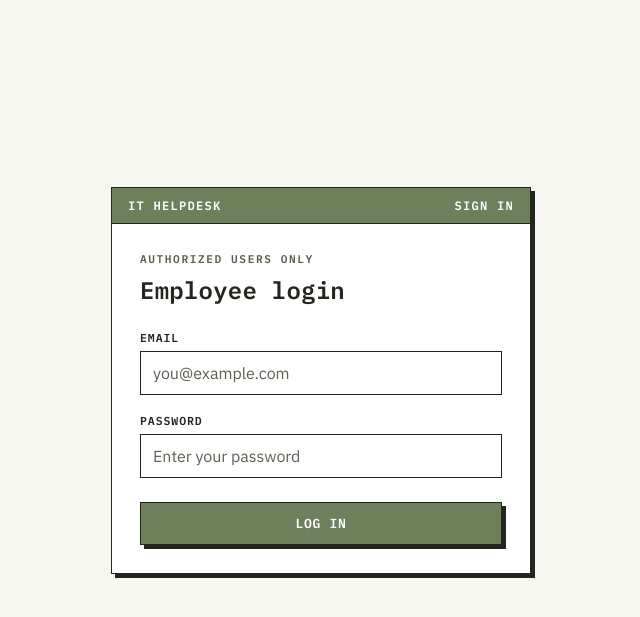
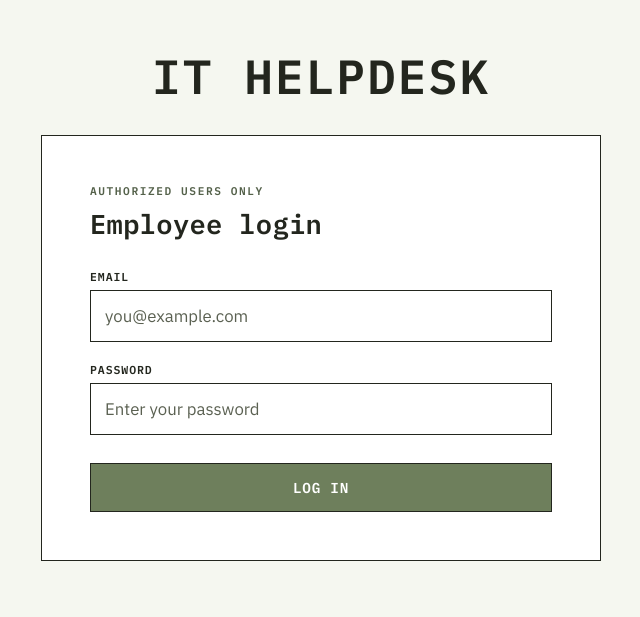
Before and after one commit to VimukthiHerath/it-helpdesk-platform, a React (Create React App) app in the folder frontend/: page /login in a window 1280 px wide. Shown: the part 111-728 px from the top of the page, without its empty margins (319-959 px from the left). Built offline with nearby package versions, Linux system fonts and the light colour scheme.

Commit message:
fix(frontend): flatten UI, move brand heading above login box

```diff
--- a/frontend/src/features/auth/components/LoginForm.css
+++ b/frontend/src/features/auth/components/LoginForm.css
@@ -1,33 +1,55 @@
 .auth-shell {
   min-height: 100vh;
-  display: grid;
-  place-items: center;
+  display: flex;
+  flex-direction: column;
+  align-items: center;
+  justify-content: center;
+  gap: 28px;
   background: var(--color-bg);
   padding: 24px;
 }
 
+.auth-brand {
+  margin: 0;
+  font-size: clamp(2rem, 5vw, 3rem);
+  letter-spacing: 0.04em;
+  text-transform: uppercase;
+  text-align: center;
+}
+
 .auth-card {
-  width: min(100%, 420px);
+  width: min(100%, 560px);
+}
+
+.auth-card .panel__body {
+  padding: clamp(28px, 5vw, 48px);
 }
 
 .auth-card h2 {
-  margin: 6px 0 24px;
-  font-size: 1.5rem;
+  margin: 6px 0 28px;
+  font-size: 1.7rem;
 }
 
 .auth-form {
   display: flex;
   flex-direction: column;
-  gap: 18px;
+  gap: 20px;
+}
+
+.auth-form .input {
+  padding: 14px 14px;
+  font-size: 1.05rem;
 }
 
 .auth-submit {
-  margin-top: 6px;
+  margin-top: 8px;
   width: 100%;
+  padding: 14px 20px;
+  font-size: 0.9rem;
 }
 
 @media (max-width: 480px) {
-  .panel__body {
-    padding: 20px;
+  .auth-card .panel__body {
+    padding: 24px 20px;
   }
 }
--- a/frontend/src/features/auth/components/LoginForm.jsx
+++ b/frontend/src/features/auth/components/LoginForm.jsx
@@ -92,12 +92,8 @@ const LoginForm = () => {
     return (
         <div className="auth-shell">
             <ToastContainer />
+            <h1 className="auth-brand">IT Helpdesk</h1>
             <div className="auth-card panel">
-                <div className="panel__titlebar">
-                    <span>IT Helpdesk</span>
-                    <span>Sign in</span>
-                </div>
-
                 <div className="panel__body">
                     <p className="eyebrow">Authorized users only</p>
                     <h2>Employee login</h2>
--- a/frontend/src/pages/myTickets.css
+++ b/frontend/src/pages/myTickets.css
@@ -56,7 +56,8 @@
     width: 100%;
     border: 0;
     border-bottom: 1px solid var(--color-ink);
-    padding: 16px 18px;
+    border-left: 5px solid transparent;
+    padding: 16px 18px 16px 13px;
     background: var(--color-white);
     color: var(--color-ink);
     text-align: left;
@@ -74,7 +75,7 @@
 }
 
 .ticket-list-item--selected {
-    box-shadow: inset 5px 0 var(--color-sage);
+    border-left-color: var(--color-sage);
 }
 
 .ticket-list-item strong {
@@ -148,7 +149,6 @@
 
 .tickets-message--error {
     border-color: var(--color-error);
-    box-shadow: 4px 4px 0 0 var(--color-error);
     color: var(--color-error);
 }
 
--- a/frontend/src/styles/theme.css
+++ b/frontend/src/styles/theme.css
@@ -23,7 +23,7 @@
   --font-body: 'IBM Plex Sans', 'Segoe UI', Tahoma, Arial, sans-serif;
 
   --border-width: 1px;
-  --shadow-offset: 4px;
+  --border-width-thick: 2px;
   --radius: 0;
 }
 
@@ -78,7 +78,7 @@ button {
   color: var(--color-sage-deep);
 }
 
-/* Buttons: flat, square, hard offset shadow that collapses on press */
+/* Buttons: flat, square, no elevation - feedback comes from color only */
 .btn {
   display: inline-flex;
   align-items: center;
@@ -95,25 +95,12 @@ button {
   text-transform: uppercase;
   padding: 12px 20px;
   cursor: pointer;
-  box-shadow: var(--shadow-offset) var(--shadow-offset) 0 0 var(--color-ink);
-  transition: transform 80ms ease, box-shadow 80ms ease, background 80ms ease;
-}
-
-.btn:hover:not(:disabled) {
-  transform: translate(-1px, -1px);
-  box-shadow: 5px 5px 0 0 var(--color-ink);
-}
-
-.btn:active:not(:disabled) {
-  transform: translate(var(--shadow-offset), var(--shadow-offset));
-  box-shadow: 0 0 0 0 var(--color-ink);
+  transition: background 80ms ease, color 80ms ease;
 }
 
 .btn:disabled {
   opacity: 0.55;
   cursor: not-allowed;
-  transform: none;
-  box-shadow: 2px 2px 0 0 var(--color-ink);
 }
 
 .btn--primary {
@@ -125,6 +112,10 @@ button {
   background: var(--color-sage-deep);
 }
 
+.btn--primary:active:not(:disabled) {
+  background: var(--color-ink);
+}
+
 .btn--secondary {
   background: var(--color-white);
   color: var(--color-ink);
@@ -134,16 +125,18 @@ button {
   background: var(--color-sage-pale);
 }
 
+.btn--secondary:active:not(:disabled) {
+  background: var(--color-sage);
+  color: var(--color-white);
+}
+
 .btn--ghost {
   border-color: var(--color-ink);
   background: transparent;
-  box-shadow: none;
 }
 
 .btn--ghost:hover:not(:disabled) {
-  transform: none;
   background: var(--color-sage-pale);
-  box-shadow: none;
 }
 
 /* Form fields */
@@ -174,7 +167,7 @@ select.input {
   font-family: var(--font-body);
   font-size: 1rem;
   padding: 11px 12px;
-  transition: box-shadow 100ms ease, border-color 100ms ease;
+  transition: border-color 100ms ease;
 }
 
 textarea.input {
@@ -189,8 +182,9 @@ textarea.input {
 .input:focus,
 select.input:focus {
   outline: none;
+  border-width: var(--border-width-thick);
   border-color: var(--color-sage);
-  box-shadow: 3px 3px 0 0 var(--color-sage);
+  padding: 10px 11px;
 }
 
 .input--error {
@@ -198,7 +192,7 @@ select.input:focus {
 }
 
 .input--error:focus {
-  box-shadow: 3px 3px 0 0 var(--color-error);
+  border-color: var(--color-error);
 }
 
 .error-text {
@@ -207,12 +201,11 @@ select.input:focus {
   font-size: 0.8rem;
 }
 
-/* Panels: a bordered "window" with a title bar, echoing a classic app dialog */
+/* Panels: a flat bordered "window" with a title bar, echoing a classic app dialog */
 .panel {
   background: var(--color-white);
   border: var(--border-width) solid var(--color-ink);
   border-radius: var(--radius);
-  box-shadow: var(--shadow-offset) var(--shadow-offset) 0 0 var(--color-ink);
 }
 
 .panel__titlebar {
@@ -309,11 +302,11 @@ select.input:focus {
   border-color: var(--color-white);
 }
 
-/* react-toastify overrides: square corners, hard shadow, our palette */
+/* react-toastify overrides: square corners, flat border, our palette */
 .Toastify__toast {
   border: var(--border-width) solid var(--color-ink) !important;
   border-radius: var(--radius) !important;
-  box-shadow: var(--shadow-offset) var(--shadow-offset) 0 0 var(--color-ink) !important;
+  box-shadow: none !important;
   font-family: var(--font-body) !important;
   color: var(--color-ink) !important;
   background: var(--color-white) !important;
```
